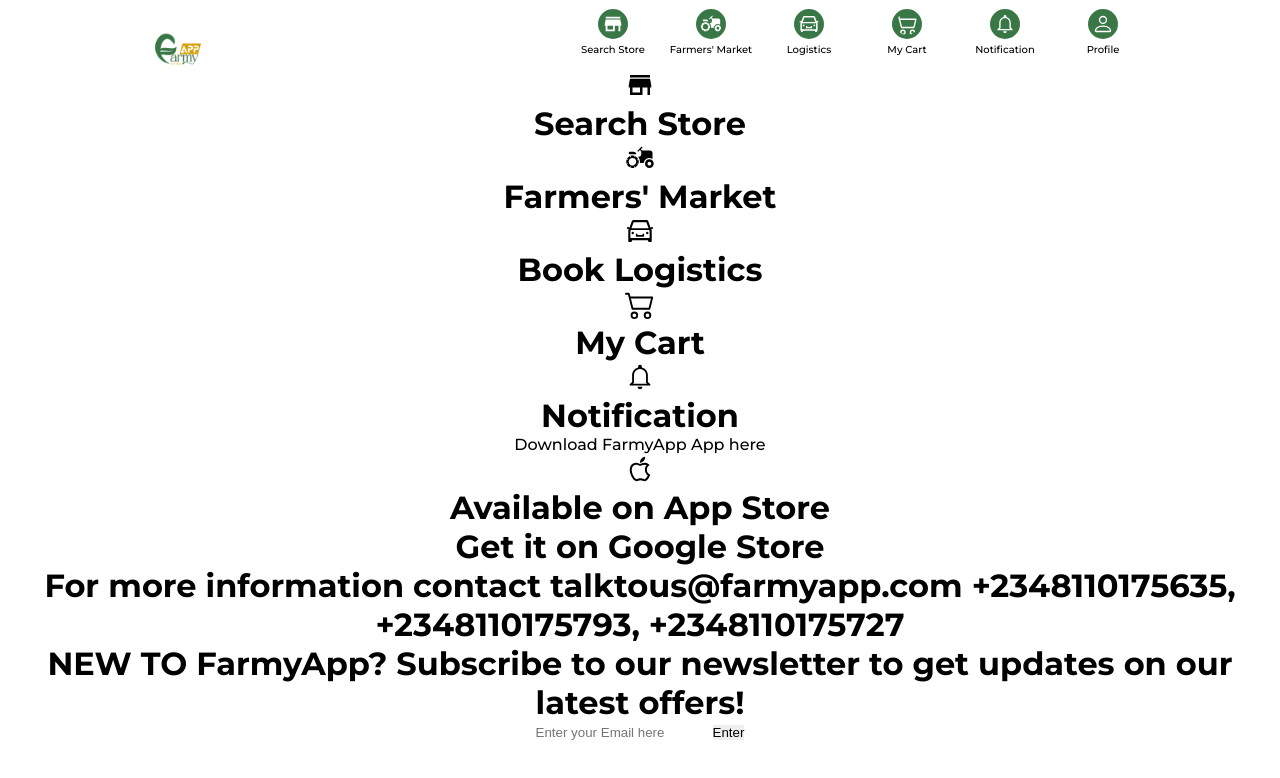
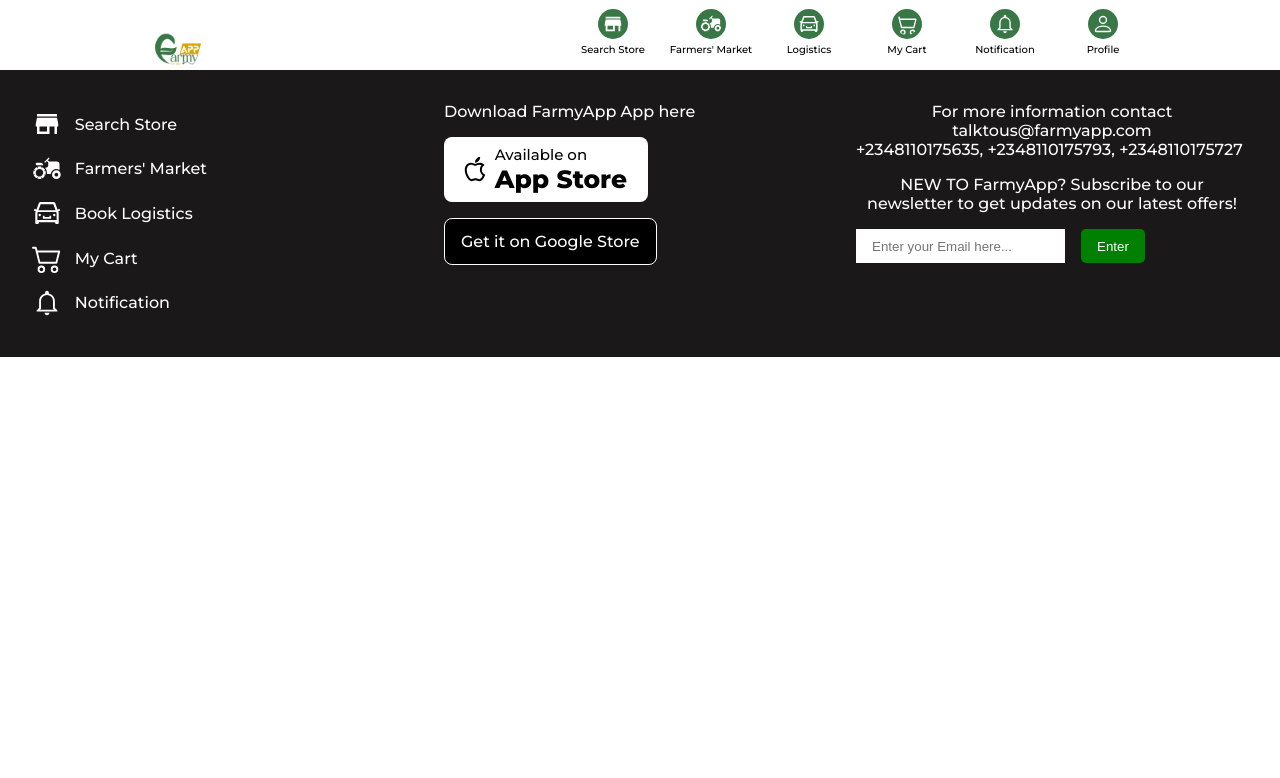
Before and after one commit to deviator53/FarmyApp-Team2, a React (Create React App) app: page /farmproducts in a window 1280 px wide. Shown: the top 778 px of the page. Built offline with nearby package versions, Linux system fonts and the light colour scheme.

Commit message:
UI:footer

```diff
--- a/src/Components/Footer.js
+++ b/src/Components/Footer.js
@@ -2,59 +2,62 @@
 import { MdAgriculture, MdStoreMallDirectory } from "react-icons/md";
 import { BsCart2 } from "react-icons/bs";
 import { AiOutlineCar, AiOutlineApple } from "react-icons/ai";
-import {IoMdNotificationsOutline} from 'react-icons/io'
+import {IoMdNotificationsOutline} from 'react-icons/io';
+
+import '../styles/footer.css'
 
 
 const Footer = () => {
   return (
-    <div>
-      <div>
-        <div>
+    <div className="footer">
+      <div className="footer_items">
+        <div className="footer_item">
           <MdStoreMallDirectory size={30} />
-          <h1>Search Store</h1>
+          <div className="footer-item-div">Search Store</div>
         </div>
-        <div>
+        <div className="footer_item">
           <MdAgriculture size={30} />
-          <h1>Farmers' Market</h1>
+          <div className="footer-item-div">Farmers' Market</div>
         </div>
-        <div>
+        <div className="footer_item">
           <AiOutlineCar size={30} />
-          <h1>Book Logistics</h1>
+          <div className="footer-item-div">Book Logistics</div>
         </div>
-        <div>
+        <div className="footer_item">
           <BsCart2 size={30} />
-          <h1>My Cart</h1>
+          <div className="footer-item-div">My Cart</div>
         </div>
-        <div>
+        <div className="footer_item">
           <IoMdNotificationsOutline size={30} />
-          <h1>Notification</h1>
+          <div className="footer-item-div">Notification</div>
         </div>
       </div>
-      <div>
+      <div className="footer_items">
         <div>Download FarmyApp App here</div>
-        <div>
-            <AiOutlineApple size={30} />
-          <h1>Available on App Store</h1>
+        <div className="footer_item footer_apple">
+            <AiOutlineApple size={30}/>
+          <div><span className="footer_span1">Available on</span>  <span className="footer_span2">App Store</span></div>
         </div>
-        <div>
-          <h1>Get it on Google Store</h1>
+        <div className="footer_item footer_google">
+          <div>Get it on Google Store</div>
         </div>
       </div>
-      <div>
-        <div>
-          <h1>
-            For more information contact talktous@farmyapp.com +2348110175635,
-            +2348110175793, +2348110175727
-          </h1>
+      <div className="footer_items">
+        <div className="footer_info">
+          <div>
+            For more information contact talktous@farmyapp.com
+          </div>
+          <div>+2348110175635,
+            +2348110175793, +2348110175727</div>
         </div>
-        <div>
-          <h1>
+        <div className="footer_info">
+          <div className="footer_info">
             NEW TO FarmyApp? Subscribe to our newsletter to get updates on our
             latest offers!
-          </h1>
-          <form>
-            <input value="" placeholder="Enter your Email here" />
-            <button>Enter</button>
+          </div>
+          <form >
+            <input value="" placeholder="Enter your Email here..." className="footer_input" />
+            <button className="footer_btn">Enter</button>
           </form>
         </div>
       </div>
--- a/src/styles/footer.css
+++ b/src/styles/footer.css
@@ -0,0 +1,81 @@
+.footer{
+    background-color: rgb(26, 24, 24);
+    display: grid;
+    grid-template-columns: repeat(3, 1fr);
+    gap: 20px;
+    color: white;
+    padding: 2rem;
+}
+
+.footer_items{
+    display: flex;
+    flex-direction: column;
+    align-items: flex-start;
+}
+
+.footer_item{
+    display: flex;
+    align-items: center;
+}
+
+.footer-item-div{
+    padding: 0.8rem;
+}
+
+.footer_apple{
+    background: white;
+    color: black;
+    border-radius: 8px;
+    padding: 0.2rem 1rem;
+    margin-top: 1rem;
+}
+.footer_apple div{
+    display: flex;
+    flex-direction: column;
+    align-items: flex-start;
+    padding: 0.3rem;
+}
+
+.footer_span1{
+    font-size: 15px;
+    font-weight: 400;
+    color: black;
+}
+
+.footer_span2{
+    font-size: 25px;
+    font-weight: 800;
+    color: black;
+}
+
+.footer_google{
+    background: black;
+    border: 1px white solid;
+    padding: 0.8rem 1rem;
+    border-radius: 8px;
+    margin-top: 1rem;
+}
+
+.apple_icon{
+    font-size: larger;
+    color: black;
+}
+.footer_info{
+    display: flex;
+    align-items: flex-start;
+    justify-content: flex-start;
+    flex-direction: column;
+    padding-bottom: 1rem;
+}
+.footer_input{
+    padding: 0.6rem 1rem;
+    outline: none;
+}
+
+.footer_btn{
+    padding: 0.6rem 1rem;
+    background: green;
+    color: white;
+    border-radius: 5px;
+    margin-left: 1rem;
+}
```
